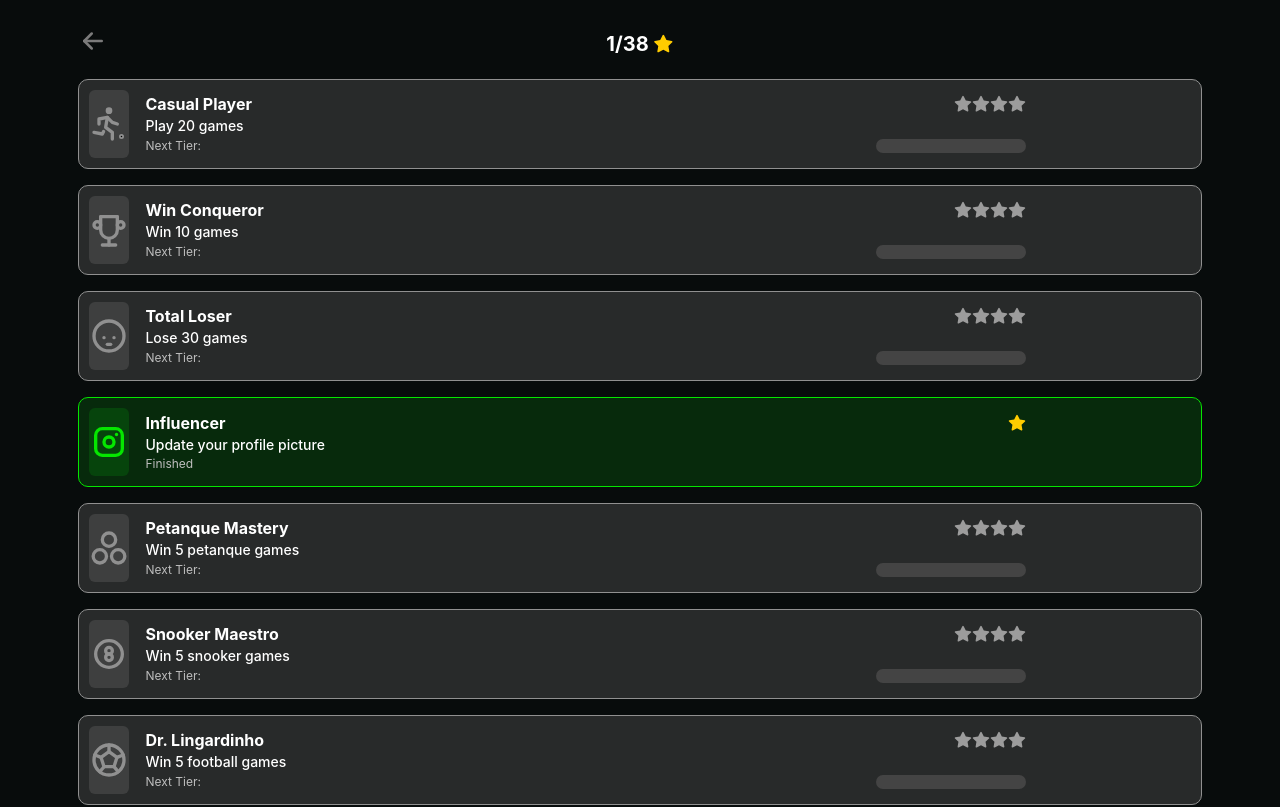
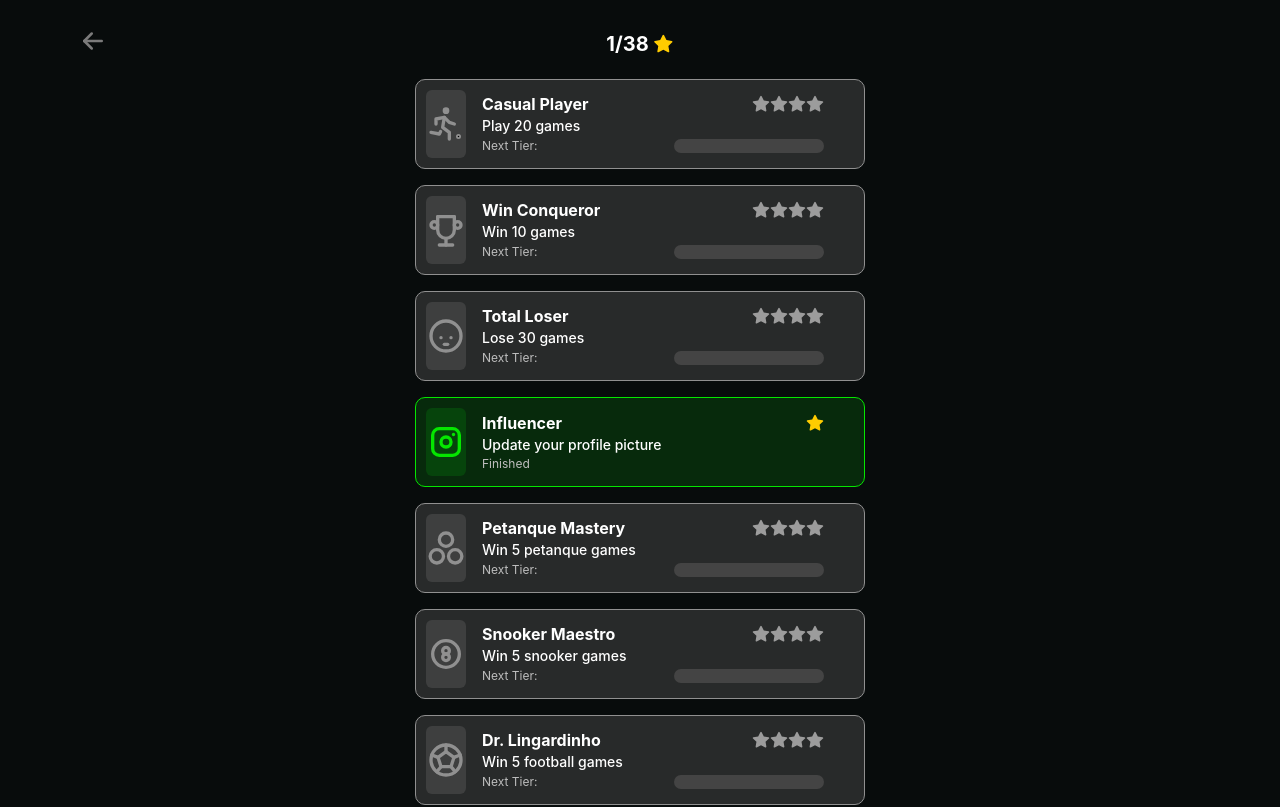
Before and after one commit to Larppuli/Scoreboard-2.0, a Next.js app: page /profile/achievements in a window 1280 px wide. Shown: the top 807 px of the page. Built offline with nearby package versions, Linux system fonts and the light colour scheme; no server answers; the database is empty.

Commit message:
edited max width

```diff
--- a/components/AchievementsPage/AchievementCard.tsx
+++ b/components/AchievementsPage/AchievementCard.tsx
@@ -26,6 +26,7 @@ export default function AchievementCard({ title, tierData, tier, currentProgress
       p={10}
       align="center"
       w={'90%'}
+      maw={450}
       style={{ borderRadius: '10px', border: `1px solid ${colorTheme.border}` }}
     >
       <Stack justify='center' w={40} h={'100%'} bg={colorTheme.background} style={{ borderRadius: '6px' }}>
```
